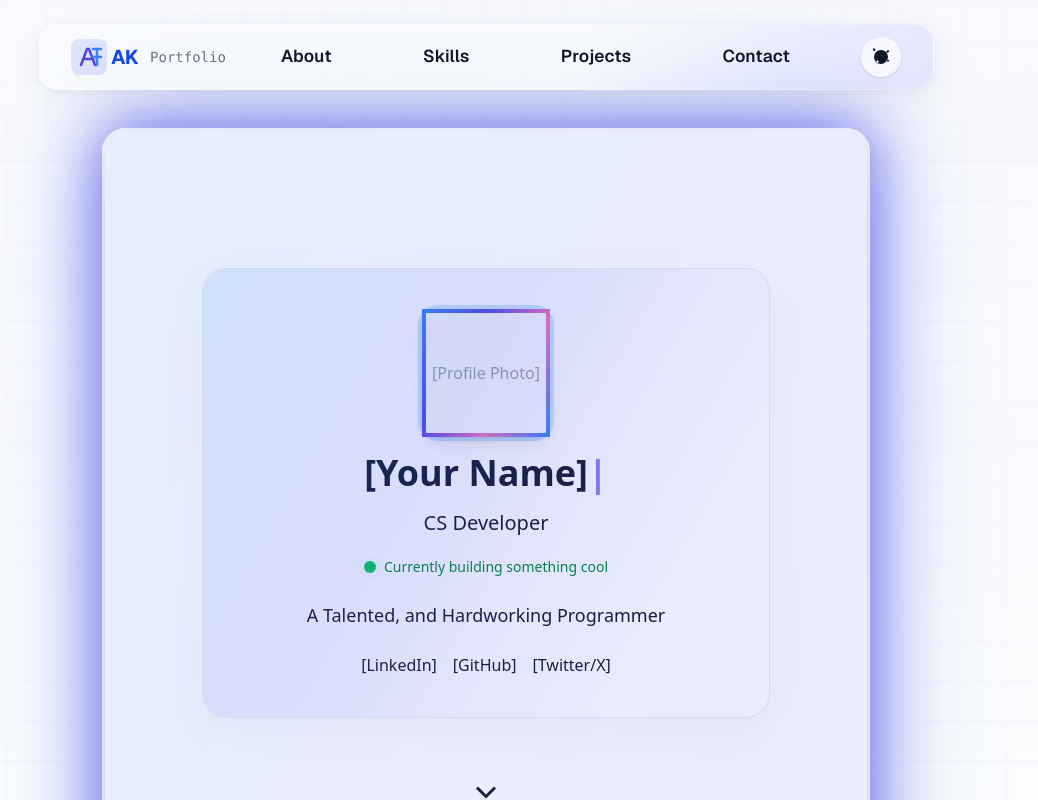
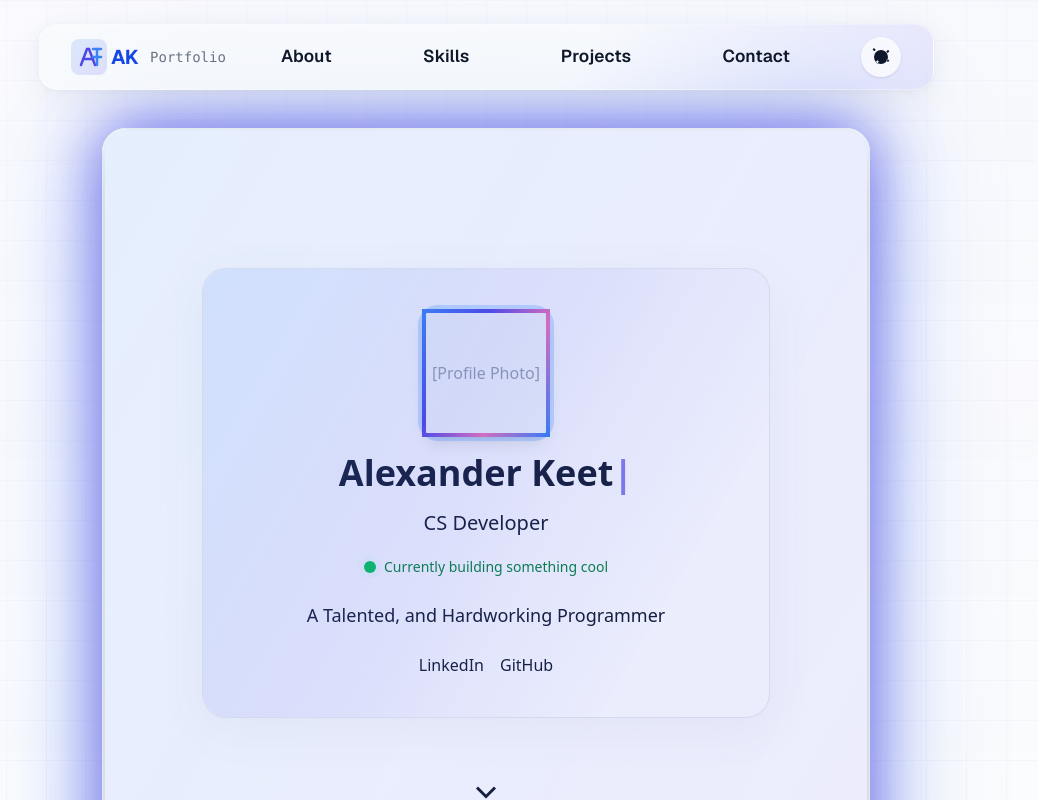
Before and after one commit to AlexanderKeet/pwebsite, a Next.js app: page / in a window 1280 px wide. Shown: the top 800 px of the page, without its empty margins (154-1192 px from the left). Built offline with nearby package versions, Linux system fonts and the light colour scheme.

Commit message:
links fixed

```diff
--- a/src/app/layout.tsx
+++ b/src/app/layout.tsx
@@ -100,11 +100,9 @@ export default function RootLayout({
 
         {/* Footer */}
         <footer className="w-full flex flex-col items-center gap-2 py-8 text-gray-500 dark:text-gray-400 animate-fade-in-up">
-          <div className="flex gap-4 mb-2">
-            {/* TODO: Add your social links */}
-            <a href="#" aria-label="GitHub" className="hover:text-black dark:hover:text-white transition"><svg width="24" height="24" fill="currentColor"><path d="M12 2C6.48 2 2 6.58 2 12.26c0 4.5 2.87 8.32 6.84 9.67.5.09.68-.22.68-.48 0-.24-.01-.87-.01-1.7-2.78.62-3.37-1.36-3.37-1.36-.45-1.18-1.1-1.5-1.1-1.5-.9-.63.07-.62.07-.62 1 .07 1.53 1.05 1.53 1.05.89 1.56 2.34 1.11 2.91.85.09-.66.35-1.11.63-1.37-2.22-.26-4.56-1.14-4.56-5.07 0-1.12.39-2.03 1.03-2.75-.1-.26-.45-1.3.1-2.7 0 0 .84-.28 2.75 1.05A9.38 9.38 0 0 1 12 6.84c.85.004 1.71.12 2.51.35 1.91-1.33 2.75-1.05 2.75-1.05.55 1.4.2 2.44.1 2.7.64.72 1.03 1.63 1.03 2.75 0 3.94-2.34 4.81-4.57 5.07.36.32.68.94.68 1.9 0 1.37-.01 2.47-.01 2.8 0 .27.18.58.69.48A10.01 10.01 0 0 0 22 12.26C22 6.58 17.52 2 12 2Z"/></svg></a>
-            <a href="#" aria-label="LinkedIn" className="hover:text-blue-700 dark:hover:text-blue-300 transition"><svg width="24" height="24" fill="currentColor"><path d="M19 0h-14c-2.76 0-5 2.24-5 5v14c0 2.76 2.24 5 5 5h14c2.76 0 5-2.24 5-5v-14c0-2.76-2.24-5-5-5zm-11 19h-3v-9h3v9zm-1.5-10.29c-.97 0-1.75-.79-1.75-1.75s.78-1.75 1.75-1.75 1.75.79 1.75 1.75-.78 1.75-1.75 1.75zm13.5 10.29h-3v-4.5c0-1.08-.02-2.47-1.5-2.47-1.5 0-1.73 1.17-1.73 2.39v4.58h-3v-9h2.89v1.23h.04c.4-.75 1.38-1.54 2.84-1.54 3.04 0 3.6 2 3.6 4.59v4.72z"/></svg></a>
-            <a href="#" aria-label="Twitter" className="hover:text-blue-400 dark:hover:text-blue-400 transition"><svg width="24" height="24" fill="currentColor"><path d="M24 4.56c-.89.39-1.84.65-2.84.77a4.93 4.93 0 0 0 2.16-2.72c-.95.56-2 .97-3.13 1.19a4.92 4.92 0 0 0-8.39 4.48A13.97 13.97 0 0 1 1.67 3.15a4.93 4.93 0 0 0 1.52 6.57c-.8-.02-1.56-.25-2.22-.62v.06a4.93 4.93 0 0 0 3.95 4.83c-.39.11-.8.17-1.22.17-.3 0-.59-.03-.87-.08a4.93 4.93 0 0 0 4.6 3.42A9.87 9.87 0 0 1 0 21.54a13.94 13.94 0 0 0 7.56 2.22c9.05 0 14-7.5 14-14v-.64A9.93 9.93 0 0 0 24 4.56z"/></svg></a>
+          <div className="flex justify-center gap-6 mb-2">
+            <a href="https://github.com/AlexanderKeet" aria-label="GitHub" className="hover:text-black dark:hover:text-white transition"><svg width="24" height="24" fill="currentColor"><path d="M12 2C6.48 2 2 6.58 2 12.26c0 4.5 2.87 8.32 6.84 9.67.5.09.68-.22.68-.48 0-.24-.01-.87-.01-1.7-2.78.62-3.37-1.36-3.37-1.36-.45-1.18-1.1-1.5-1.1-1.5-.9-.63.07-.62.07-.62 1 .07 1.53 1.05 1.53 1.05.89 1.56 2.34 1.11 2.91.85.09-.66.35-1.11.63-1.37-2.22-.26-4.56-1.14-4.56-5.07 0-1.12.39-2.03 1.03-2.75-.1-.26-.45-1.3.1-2.7 0 0 .84-.28 2.75 1.05A9.38 9.38 0 0 1 12 6.84c.85.004 1.71.12 2.51.35 1.91-1.33 2.75-1.05 2.75-1.05.55 1.4.2 2.44.1 2.7.64.72 1.03 1.63 1.03 2.75 0 3.94-2.34 4.81-4.57 5.07.36.32.68.94.68 1.9 0 1.37-.01 2.47-.01 2.8 0 .27.18.58.69.48A10.01 10.01 0 0 0 22 12.26C22 6.58 17.52 2 12 2Z"/></svg></a>
+            <a href="https://www.linkedin.com/in/alexanderkeet" aria-label="LinkedIn" className="hover:text-blue-700 dark:hover:text-blue-300 transition"><svg width="24" height="24" fill="currentColor"><path d="M19 0h-14c-2.76 0-5 2.24-5 5v14c0 2.76 2.24 5 5 5h14c2.76 0 5-2.24 5-5v-14c0-2.76-2.24-5-5-5zm-11 19h-3v-9h3v9zm-1.5-10.29c-.97 0-1.75-.79-1.75-1.75s.78-1.75 1.75-1.75 1.75.79 1.75 1.75-.78 1.75-1.75 1.75zm13.5 10.29h-3v-4.5c0-1.08-.02-2.47-1.5-2.47-1.5 0-1.73 1.17-1.73 2.39v4.58h-3v-9h2.89v1.23h.04c.4-.75 1.38-1.54 2.84-1.54 3.04 0 3.6 2 3.6 4.59v4.72z"/></svg></a>
           </div>
           <span className="text-xs">© {new Date().getFullYear()} Alexander Keet. All rights reserved.</span>
         </footer>
--- a/src/app/page.tsx
+++ b/src/app/page.tsx
@@ -55,7 +55,7 @@ export default function Home() {
         <meta name="twitter:title" content={title} />
         <meta name="twitter:description" content="A stunning portfolio to showcase your work. Replace all placeholders with your real info!" />
         <meta name="twitter:image" content="/your-og-image.png" />
-        <meta name="author" content="[Your Name]" />
+        <meta name="author" content="Alexander Keet" />
         <meta name="robots" content="index, follow" />
         {/* Use primary color variable for theme-color */}
         <meta name="theme-color" content="rgb(var(--primary-rgb))" />
@@ -68,19 +68,18 @@ export default function Home() {
         {/* Profile Section */}
         <section className="w-full max-w-2xl flex flex-col items-center gap-4 mt-8 mb-8 p-4 rounded-lg glass-content about-hero-card" id="about">
           <div className="w-32 h-32 rounded-full profile-photo-bg flex items-center justify-center overflow-hidden shadow-lg ring-4 ring-blue-400/30 dark:ring-blue-700/30 animated-gradient-border">
-            {/* <Image src="/your-photo.jpg" alt="Your Name" width={128} height={128} /> */}
+            {/* <Image src="/your-photo.jpg" alt="Alexander Keet" width={128} height={128} /> */}
             <span className="text-gray-400">[Profile Photo]</span>
           </div>
           <h1 className="text-4xl font-bold text-center">
-            <TypingText text="[Your Name]" className="text-primary" />
+            <TypingText text="Alexander Keet" className="text-primary" />
           </h1>
           <h2 className="text-xl text-muted-foreground text-center"> CS Developer</h2>
           <LiveStatus statusMessages={["Open to opportunities!","Currently building something cool","Let’s connect!"]} />
           <p className="text-center text-lg mt-2 text-foreground"> A Talented, and Hardworking Programmer </p>
           <div className="flex gap-4 mt-2">
-            <a href="#" className="hover:underline">[LinkedIn]</a>
-            <a href="#" className="hover:underline">[GitHub]</a>
-            <a href="#" className="hover:underline">[Twitter/X]</a>
+            <a href="https://www.linkedin.com/in/alexanderkeet" className="hover:underline">LinkedIn</a>
+            <a href="https://github.com/AlexanderKeet" className="hover:underline">GitHub</a>
           </div>
         </section>
 
@@ -162,7 +161,7 @@ export default function Home() {
           <h3 className="section-heading text-2xl font-semibold mb-6">Contact</h3>
           <ContactForm />
           <ul className="text-base mt-8 space-y-2 text-muted-foreground">
-            <li>Email: <a href="mailto:your@email.com" className="text-primary hover:underline">your@email.com</a></li>
+            <li>Email: <a href="mailto:akeet97@gmail.com" className="text-primary hover:underline">akeet97@gmail.com</a></li>
             <li>Phone: 780 202 7227</li>
             <li>Location: Edmonton, Alberta</li>
           </ul>
```
